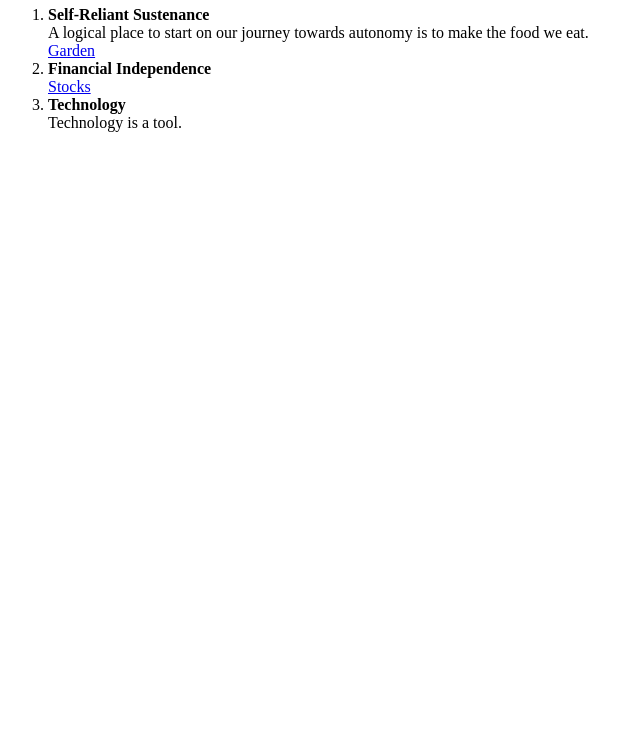
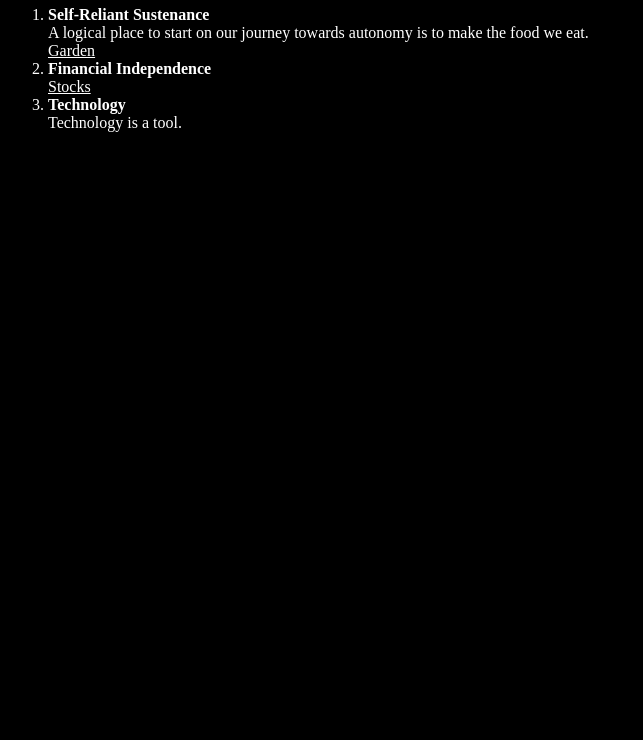
Before and after one commit to JustinSteen73/PillarsOfAutonomy, a plain HTML site: page index.html in a window 1280 px wide. Shown: the part 60-800 px from the top of the page, without its empty margins (0-643 px from the left). Drawn offline with Linux system fonts and the light colour scheme.

Commit message:
styled index.html

```diff
--- a/index.html
+++ b/index.html
@@ -1,5 +1,15 @@
 <html>
     <head>
+        <style>
+            body {
+                background-color: black;
+                color: white;
+            }
+            a {
+                color: white;
+            }
+        </style>
+    </head>
     </head>
     <body>
        <h1>Pillars of Autonomy</h1>
```
